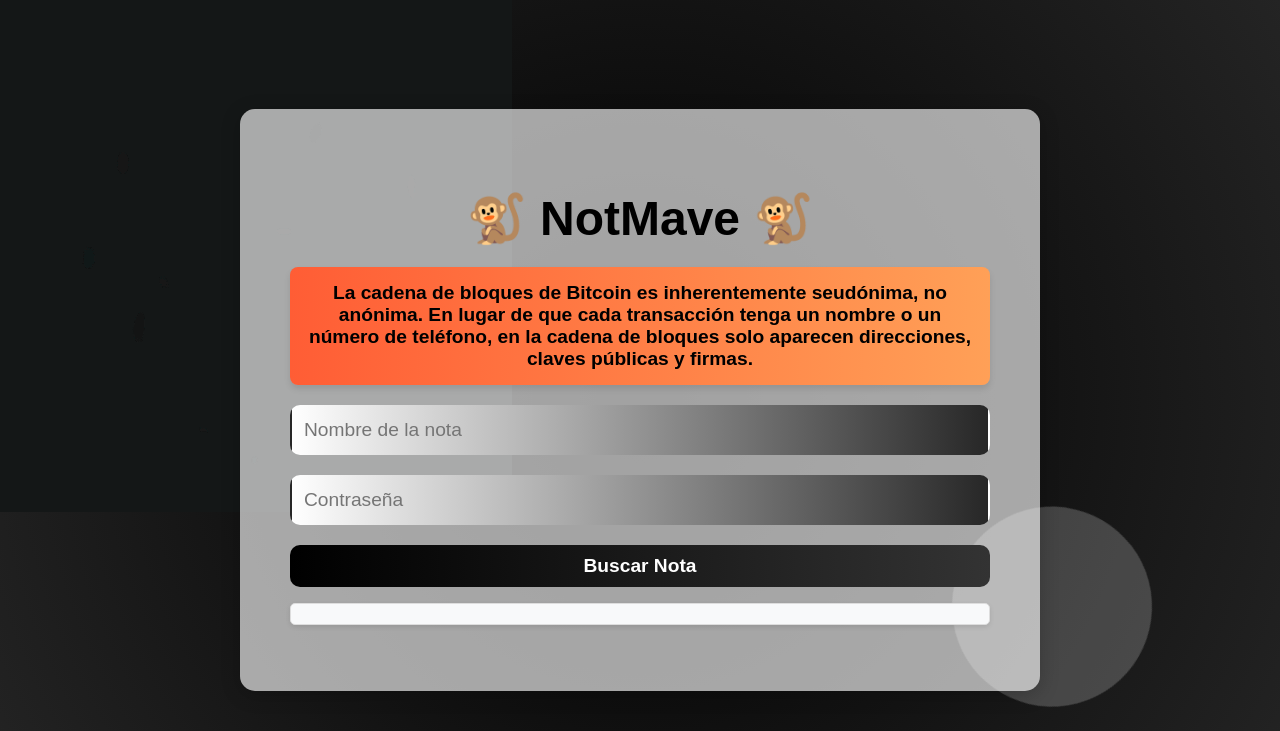
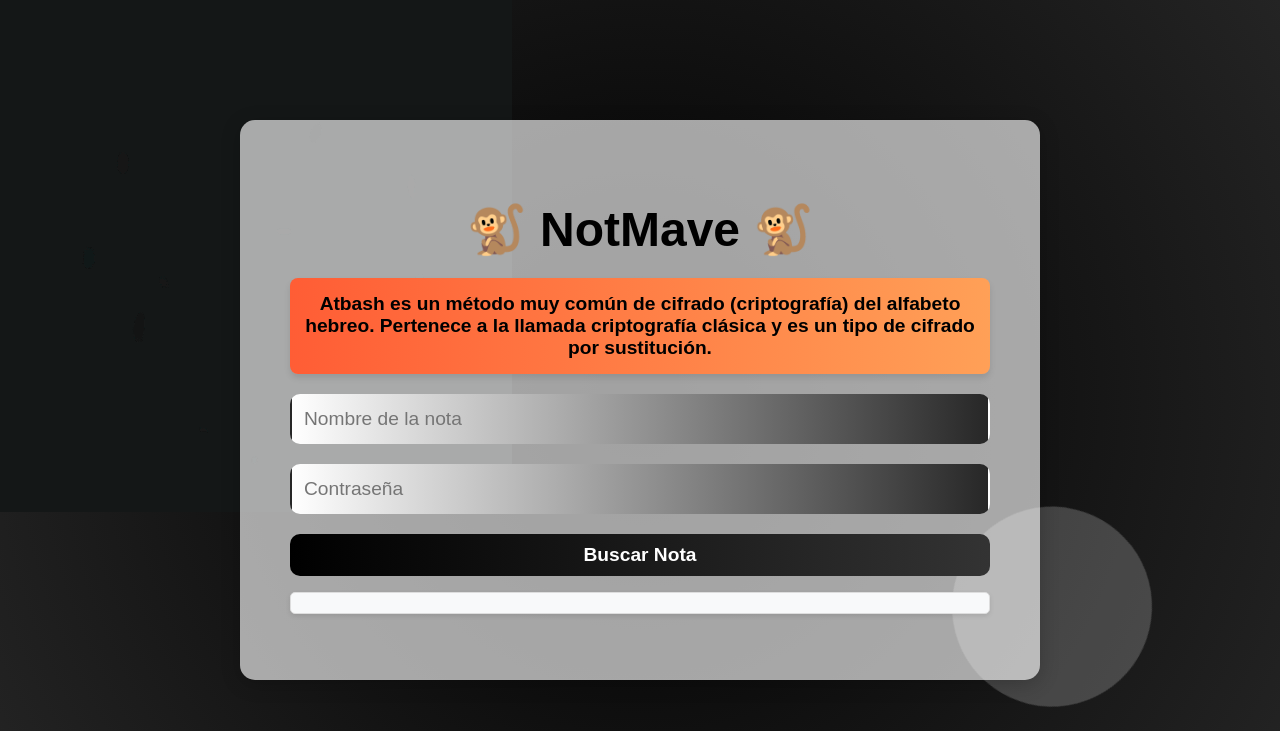
Before and after one commit to HanzMaverick/NotasMave, a Flask app: page / in a window 1280 px wide. Shown: the top 731 px of the page. Run offline with Flask 3, Linux system fonts and the light colour scheme; some libraries are stand-ins or nearby versions.

Commit message:
Juego 15mar

```diff
--- a/templates/search.html
+++ b/templates/search.html
@@ -129,7 +129,7 @@
 
     <!-- Carrusel de textos -->
     <div id="carousel" class="carousel">
-      <div class="carousel-item active"> La cadena de bloques de Bitcoin es inherentemente seudónima, no anónima. En lugar de que cada transacción tenga un nombre o un número de teléfono, en la cadena de bloques solo aparecen direcciones, claves públicas y firmas.  </div>
+      <div class="carousel-item active"> Atbash es un método muy común de cifrado (criptografía) del alfabeto hebreo. Pertenece a la llamada criptografía clásica y es un tipo de cifrado por sustitución. </div>
       <div class="carousel-item" id="btcPriceSlide">💲 Cargando precio de Bitcoin...</div>
       <div class="carousel-item" id="btcVolumeSlide">📊 Cargando volumen de transacciones...</div>
       <div class="carousel-item" id="btcHashrateSlide">⚡ Cargando hashrate de la red...</div>
```
Also changed, not shown: instance/notes.db.
